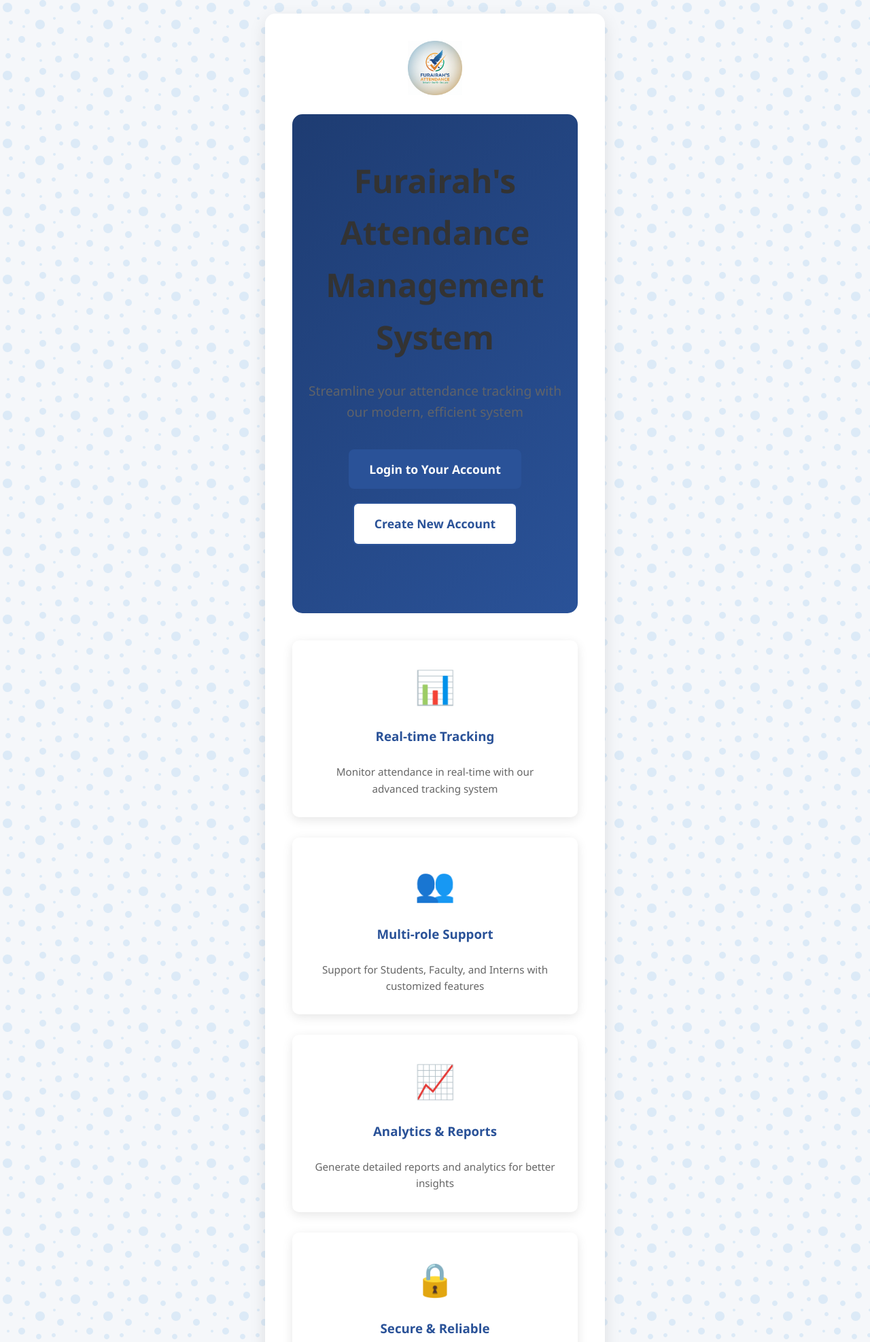
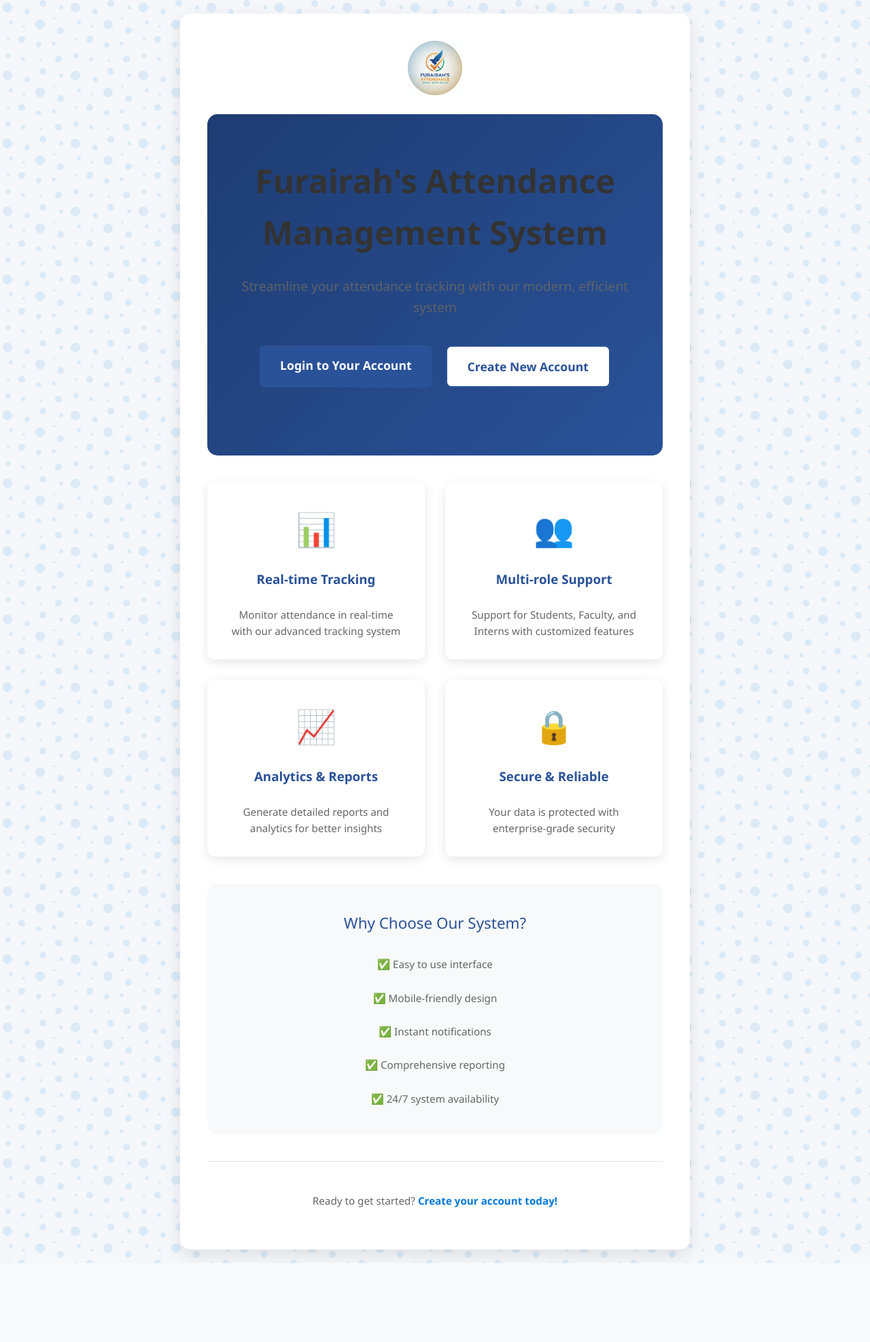
Before and after one commit to Furairah3/LabProject_-Foureiratou_ZAKARI_YAOU_IDI-, a PHP site: page / in a window 1280 px wide. Shown: the top 1974 px of the page at 68% size. After the commit the page ends 1858 px from the top, so only its background shows below. Run offline with PHP 8.4, Linux system fonts and the light colour scheme.

Commit message:
Update mystyle.css

```diff
--- a/css/mystyle.css
+++ b/css/mystyle.css
@@ -13,7 +13,7 @@ body {
 }
 
 .container {
-    max-width: 500px;
+    max-width: 750px;
     width: 90%;
     margin: 20px auto;
     background: white;
@@ -398,7 +398,7 @@ a:focus-visible {
     body {
         background: white !important;
     }
-    .container {
+    . {
         box-shadow: none;
         border: 1px solid #ccc;
     }
@@ -471,7 +471,7 @@ body {
     gap: 15px;
 }
 
-.logo-container {
+.logo- {
     display: flex;
     align-items: center;
     gap: 10px;
@@ -546,7 +546,7 @@ body {
 }
 
 
-/* Dashboard Container */
+/* Dashboard  */
 
 .dashboard-container {
     max-width: 1200px;
```
